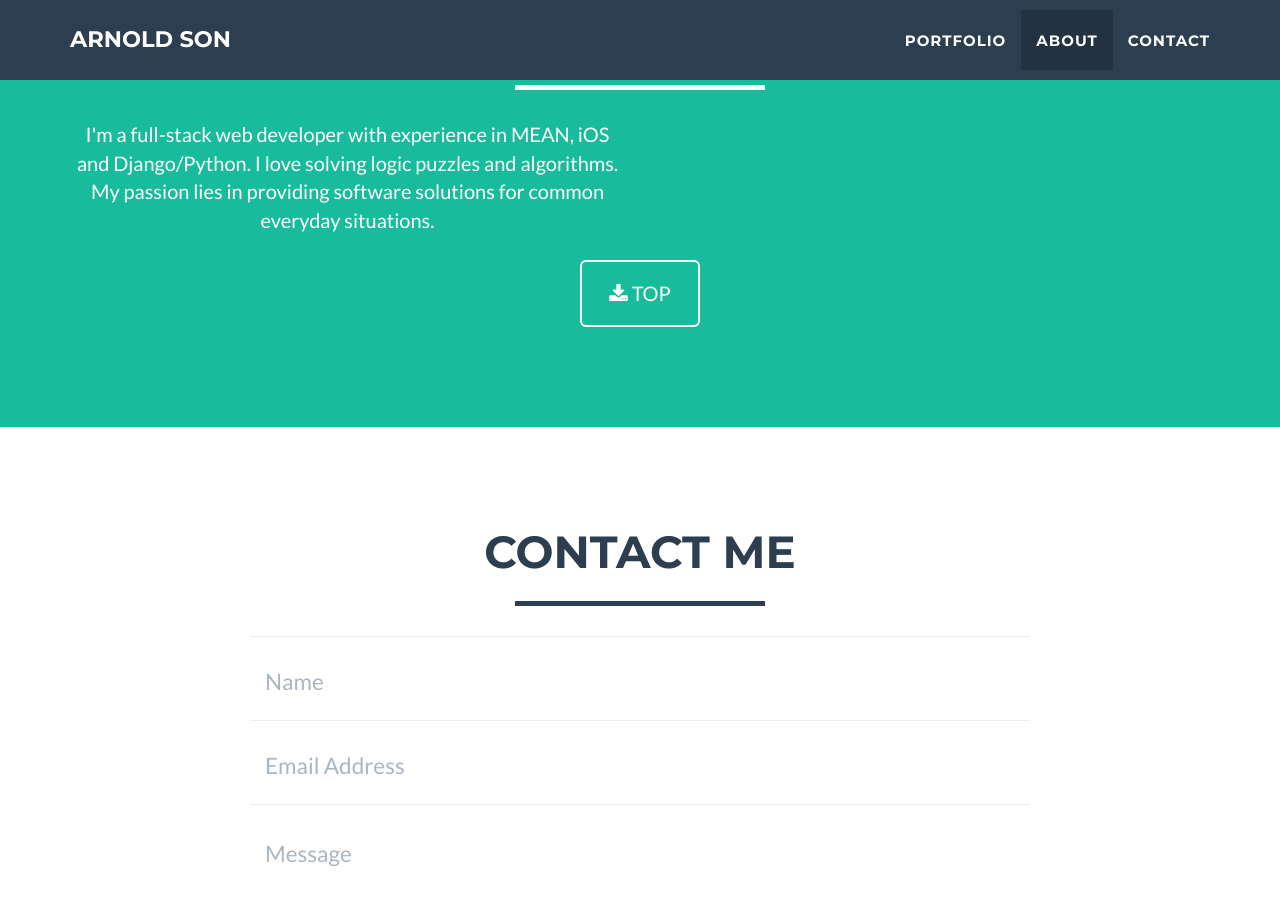
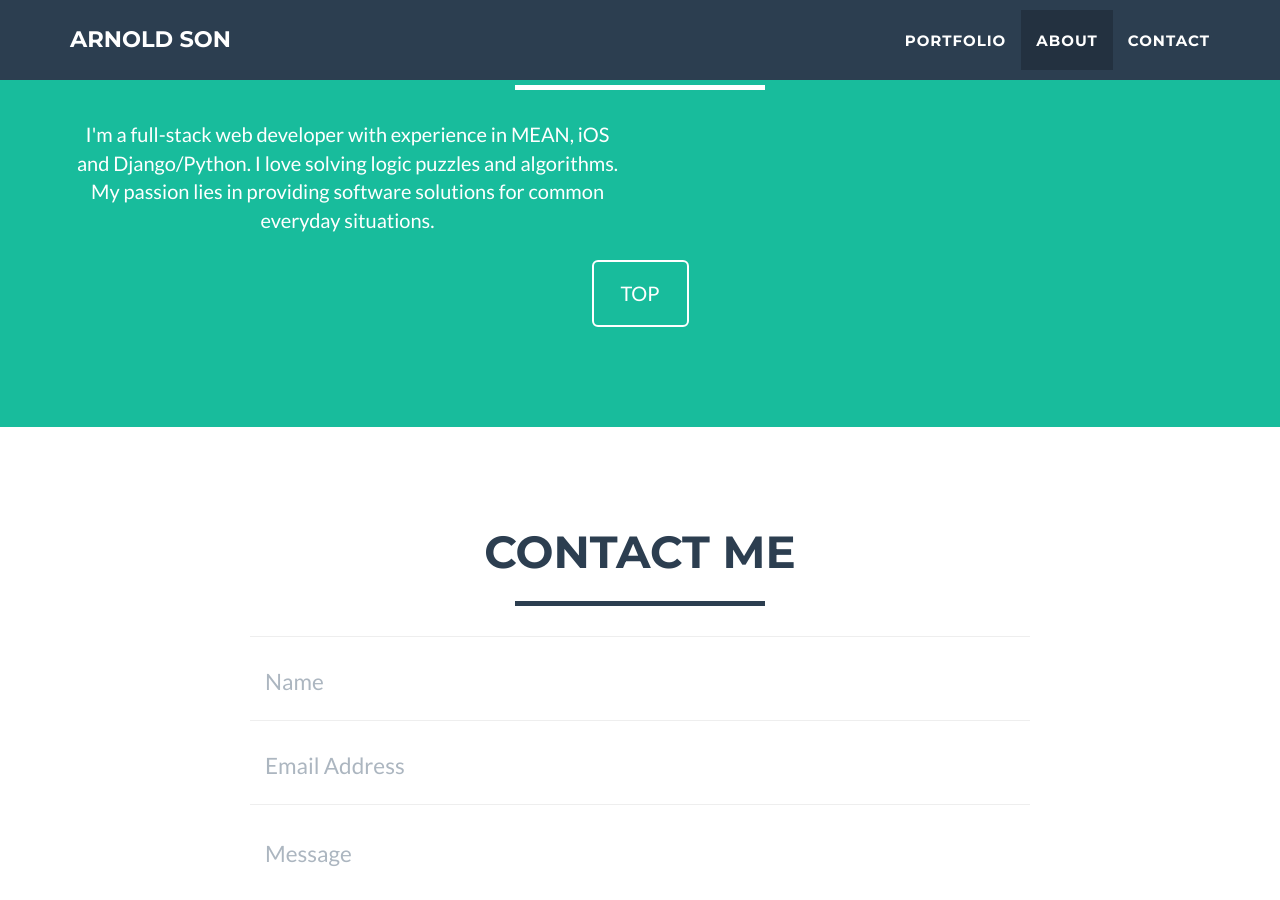
Before and after one commit to arnoldson/arnoldson.github.io, a Jekyll site: the page built from index.html, in a window 1280 px wide and 900 px high, scrolled down 1608 px. Built offline with Jekyll 4.4.1, drawn with Linux system fonts in a browser that asks for light colours.

Commit message:
deleted download icon

```diff
--- a/_includes/about.html
+++ b/_includes/about.html
@@ -14,7 +14,7 @@
                 </div>
                 <div class="col-lg-8 col-lg-offset-2 text-center">
                     <a href="#" class="btn btn-lg btn-outline">
-                        <i class="fa fa-download"></i> TOP
+                        TOP
                     </a>
                 </div>
             </div>
```
